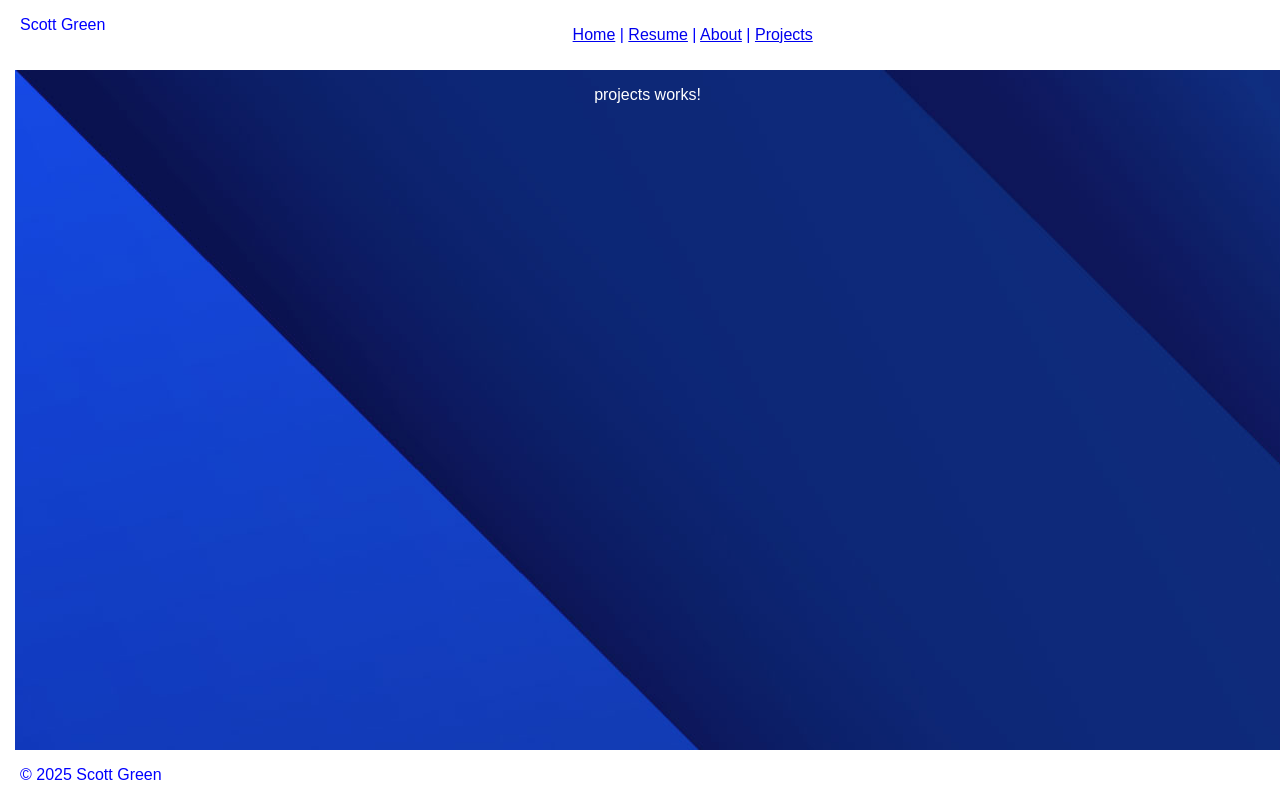
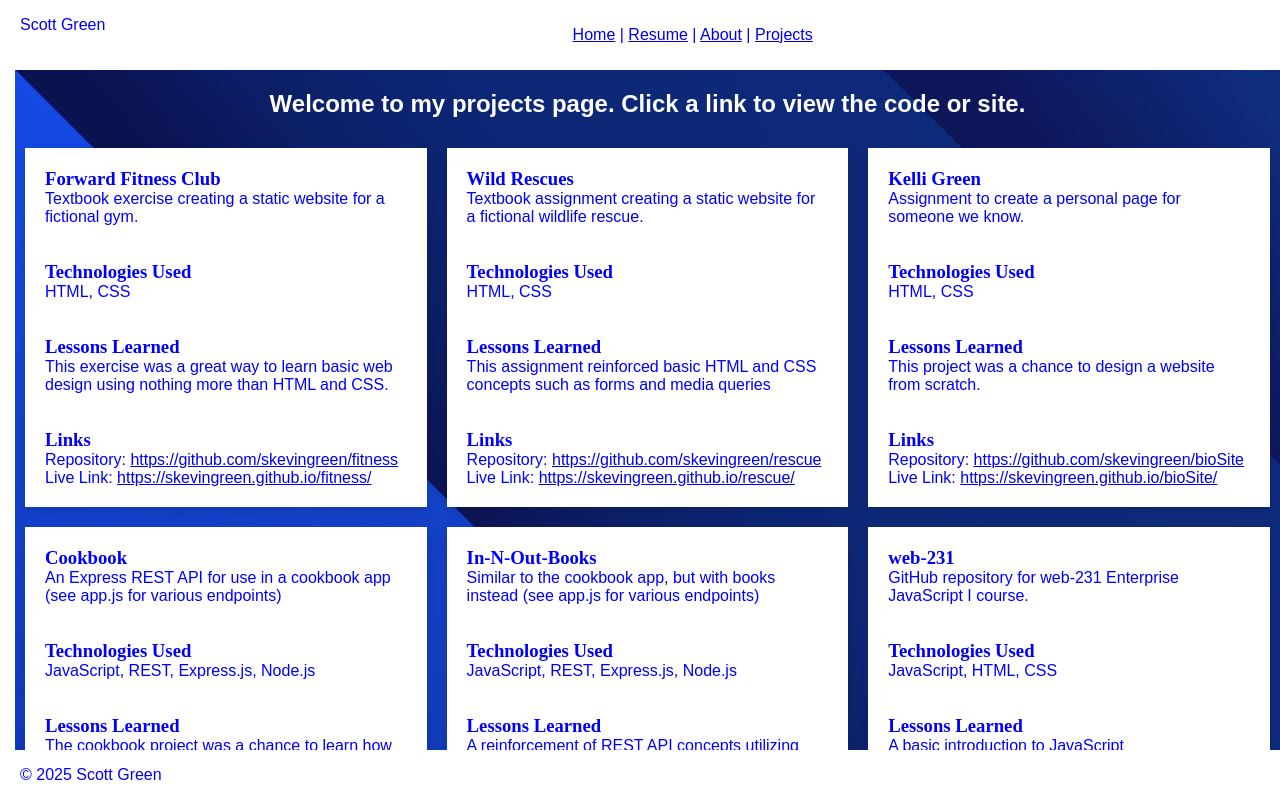
Before and after one commit to skevingreen/portfolio, an Angular app: page /projects in a window 1280 px wide. Built offline with nearby package versions, Linux system fonts and the light colour scheme; a web font is replaced by a local one.

Commit message:
initial projects upload

```diff
--- a/src/app/projects/projects.component.ts
+++ b/src/app/projects/projects.component.ts
@@ -1,23 +1,179 @@
 /*
  * Student Name: Scott Green
  * File Name: projects.component.ts
- * Date: April 20, 2025
- * Purpose: Provide links to other projects
+ * Date: May 3, 2025
+ * Purpose: Provide links to other webdev projects
  */
 
+export interface Project {
+  name: string;
+  description: string;
+  technologyList: string;
+  learnings: string;
+  repositoryLink: string;
+  liveLink: string;
+}
+
+import { CommonModule } from '@angular/common';
 import { Component } from '@angular/core';
 
 @Component({
   selector: 'app-projects',
   standalone: true,
-  imports: [],
+  imports: [CommonModule],
   template: `
-    <p>
-      projects works!
-    </p>
+    <div>
+      <h1>Welcome to my projects page.  Click a link to view the code or site.</h1>
+      <ul class="project-container">
+        @for (project of projects; track project) {
+          <li class="project-item">
+            <div class="card">
+              <h3>{{ project.name }}</h3>
+              <p>{{ project.description }}</p>
+              <h3>Technologies Used</h3>
+              <p>{{ project.technologyList }}</p>
+              <h3>Lessons Learned</h3>
+              <p>{{ project.learnings }}</p>
+              <h3>Links</h3>
+              <p>Repository: <a href="{{ project.repositoryLink }}" target="_blank">{{ project.repositoryLink }}</a></p>
+              <p>Live Link: <a href="{{ project.liveLink }}" target="_blank">{{ project.liveLink }}</a></p>
+            </div>
+          </li>
+        }
+      </ul>
+    </div>
   `,
-  styles: ``
+  styles: `
+    .project-container {
+      display: flex;
+      flex-wrap: wrap;
+      list-style-type: none;
+      padding: 0;
+    }
+
+    .project-item {
+      flex: 0 1 calc(33.33% - 20px);
+      margin: 10px;
+      box-shadow: 0 4px 8px rgba(0, 0, 0, 0.1);
+    }
+
+    .card {
+      padding: 20px;
+      background-color: white;
+      color: blue;
+    }
+
+    .card p {
+      color: blue;
+      text-align: left;
+      margin-bottom: 0;
+      margin-top: 0;
+    }
+
+
+    .card h3 {
+      margin-top: 35px;
+      margin-bottom: 0;
+    }
+
+    .card h3:first-of-type {
+      margin-top: 0px;
+    }
+  `
 })
 export class ProjectsComponent {
+  projects: Project[];
 
+  constructor() {
+    this.projects = [
+      {
+        "name": "Forward Fitness Club",
+        "description": "Textbook exercise creating a static website for a fictional gym.",
+        "technologyList": "HTML, CSS",
+        "learnings": "This exercise was a great way to learn basic web design using nothing more than HTML and CSS.",
+        "repositoryLink": "https://github.com/skevingreen/fitness",
+        "liveLink": "https://skevingreen.github.io/fitness/"
+      },
+      {
+        "name": "Wild Rescues",
+        "description": "Textbook assignment creating a static website for a fictional wildlife rescue.",
+        "technologyList": "HTML, CSS",
+        "learnings": "This assignment reinforced basic HTML and CSS concepts such as forms and media queries",
+        "repositoryLink": "https://github.com/skevingreen/rescue",
+        "liveLink": "https://skevingreen.github.io/rescue/"
+      },
+      {
+        "name": "Kelli Green",
+        "description": "Assignment to create a personal page for someone we know.",
+        "technologyList": "HTML, CSS",
+        "learnings": "This project was a chance to design a website from scratch.",
+        "repositoryLink": "https://github.com/skevingreen/bioSite",
+        "liveLink": "https://skevingreen.github.io/bioSite/"
+      },
+      {
+        "name": "Cookbook",
+        "description": "An Express REST API for use in a cookbook app (see app.js for various endpoints)",
+        "repositoryLink": "https://github.com/skevingreen/cookbook",
+        "liveLink": "https://cookbook-v51x.onrender.com",
+        "technologyList": "JavaScript, REST, Express.js, Node.js",
+        "learnings": "The cookbook project was a chance to learn how to build a basic website and API using Express.js and Node.js."
+      },
+      {
+        "name": "In-N-Out-Books",
+        "description": "Similar to the cookbook app, but with books instead (see app.js for various endpoints)",
+        "repositoryLink": "https://github.com/skevingreen/green-in-n-out-books",
+        "liveLink": "https://green-in-n-out-books.onrender.com",
+        "technologyList": "JavaScript, REST, Express.js, Node.js",
+        "learnings": "A reinforcement of REST API concepts utilizing Express.js and Node.js."
+      },
+      {
+        "name": "web-231",
+        "description": "GitHub repository for web-231 Enterprise JavaScript I course.",
+        "repositoryLink": "https://github.com/skevingreen/web-231",
+        "liveLink": "N/A",
+        "technologyList": "JavaScript, HTML, CSS",
+        "learnings": "A basic introduction to JavaScript"
+      },
+      {
+        "name": "web-330",
+        "description": "GitHub repository for web-330 Enterprise JavaScript II course.",
+        "repositoryLink": "https://github.com/skevingreen/web-330",
+        "liveLink": "N/A",
+        "technologyList": "JavaScript, CSS, HTML",
+        "learnings": "More advanced JavaScript concepts."
+      },
+      {
+        "name": "web-335",
+        "description": "GitHub repository for web-335 NoSQL course.",
+        "repositoryLink": "https://github.com/skevingreen/web-335",
+        "liveLink": "N/A",
+        "technologyList": "Python, JavaScript, MongoDB",
+        "learnings": "This course taught us about NoSQL databases in general and MongoDB in particular."
+      },
+      {
+        "name": "web-340",
+        "description": "GitHub repository for web-340 Node.js course.",
+        "repositoryLink": "https://github.com/skevingreen/web-340",
+        "liveLink": "N/A",
+        "technologyList": "JavaScript, Node.js",
+        "learnings": "A first foray into the world of Node.js and server side scripting with JavaScript."
+      },
+      {
+        "name": "web-420",
+        "description": "GitHub repository for web-420 RESTful APIs course.",
+        "repositoryLink": "https://github.com/skevingreen/web-420",
+        "liveLink": "N/A",
+        "technologyList": "JavaScript, Node.js, Express.js",
+        "learnings": "Implementing REST APIs using JavaScript with Node.js and Express.js."
+      },
+      {
+        "name": "web-425",
+        "description": "GitHub repository for web-425 Angular with TypeScript course.",
+        "repositoryLink": "https://github.com/skevingreen/web-425",
+        "liveLink": "N/A",
+        "technologyList": "TypeScript, JavaScript, HTML, CSS, Angular",
+        "learnings": "A focus on front-end development using Angular and TypeScript."
+      }
+    ]
+  }
 }
```
